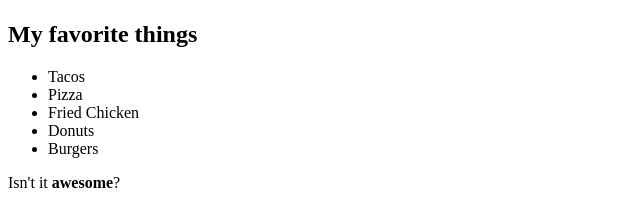
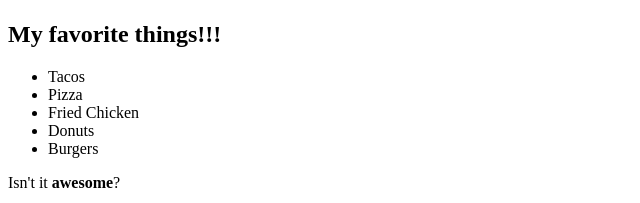
Before and after one commit to eng/mysite, a plain HTML site: page index.html in a window 1280 px wide. Shown: the part 364-567 px from the top of the page, 0-640 px from the left. Drawn offline with Linux system fonts and the light colour scheme.

Commit message:
added more !!!

```diff
--- a/index.html
+++ b/index.html
@@ -14,7 +14,7 @@
     <img src="lion.gif">
   </p>
 
-  <h2>My favorite things</h2>
+  <h2>My favorite things!!!</h2>
 
   <!-- An unordered list -->
   <ul>
```
